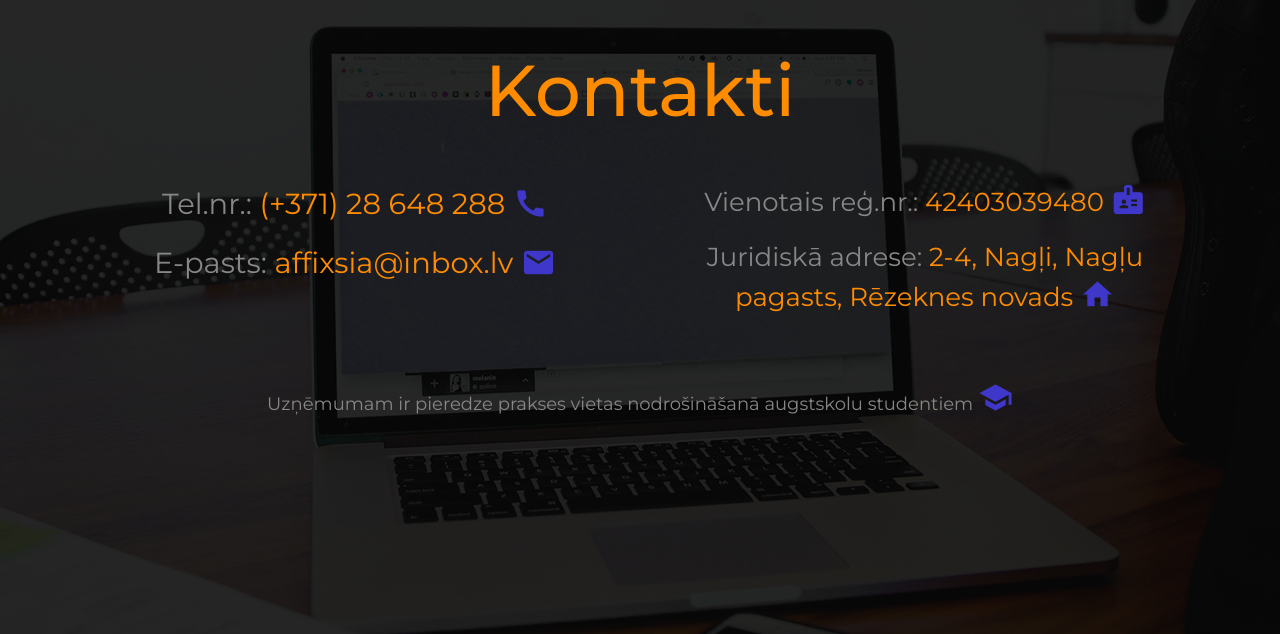
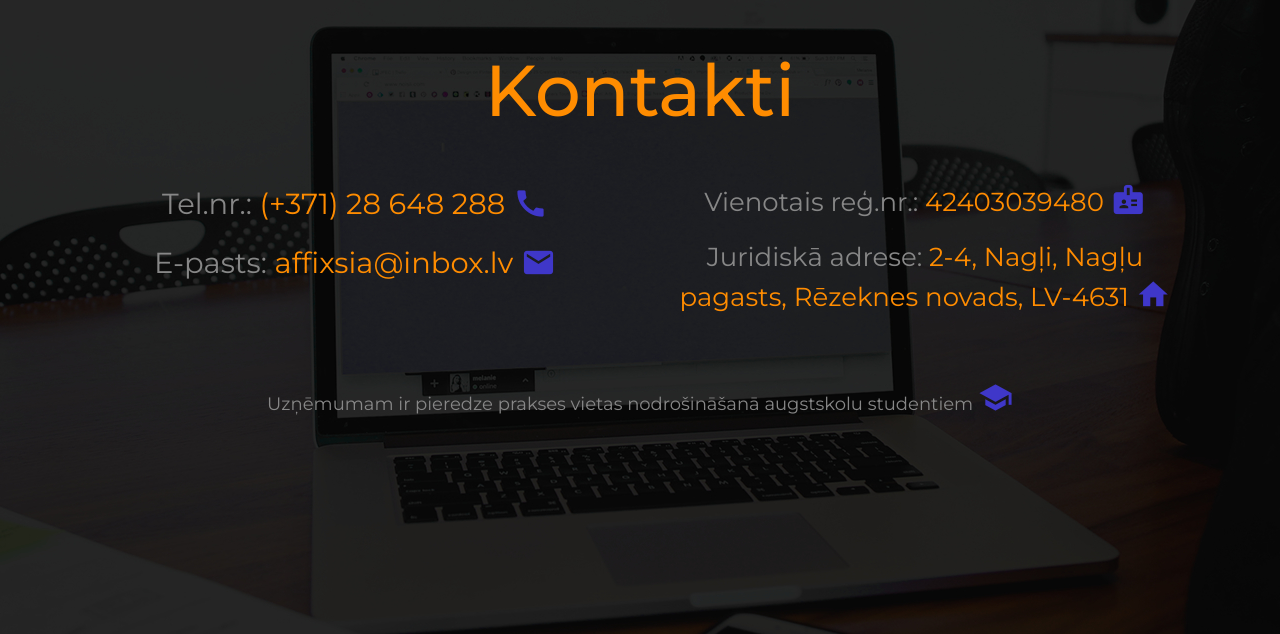
Before and after one commit to LaSTiqq/affix, a Django app: template affix/details/templates/details/index.html in a window 1280 px wide. Shown: the part 5129-5763 px from the top of the page. Run offline with Django 3.2, Linux system fonts and the light colour scheme; the template is opened without the code that fills it, so the values that code supplies are empty, except form fields; tables that the repository leaves empty hold one stand-in row (values such as "Sample post"); form fields are guessed from the names that the template uses; some libraries are stand-ins or nearby versions.

Commit message:
Added mail index to upper footer

```diff
--- a/affix/templates/inc/_foo.html
+++ b/affix/templates/inc/_foo.html
@@ -17,7 +17,7 @@
                     <span>42403039480</span>&nbsp;<span class="material-icons icons-bottom">badge</span>
                 </p>
                 <p class="text-center">Juridiskā adrese: <span>2-4, Nagļi, Nagļu pagasts, Rēzeknes
-                        novads</span>&nbsp;<span class="material-icons icons-bottom">home</span></p>
+                        novads, LV-4631</span>&nbsp;<span class="material-icons icons-bottom">home</span></p>
             </div>
             <div class="col-lg-12 bottom">
                 <p class="text-center mt-5">Uzņēmumam ir pieredze prakses vietas nodrošināšanā augstskolu
```
